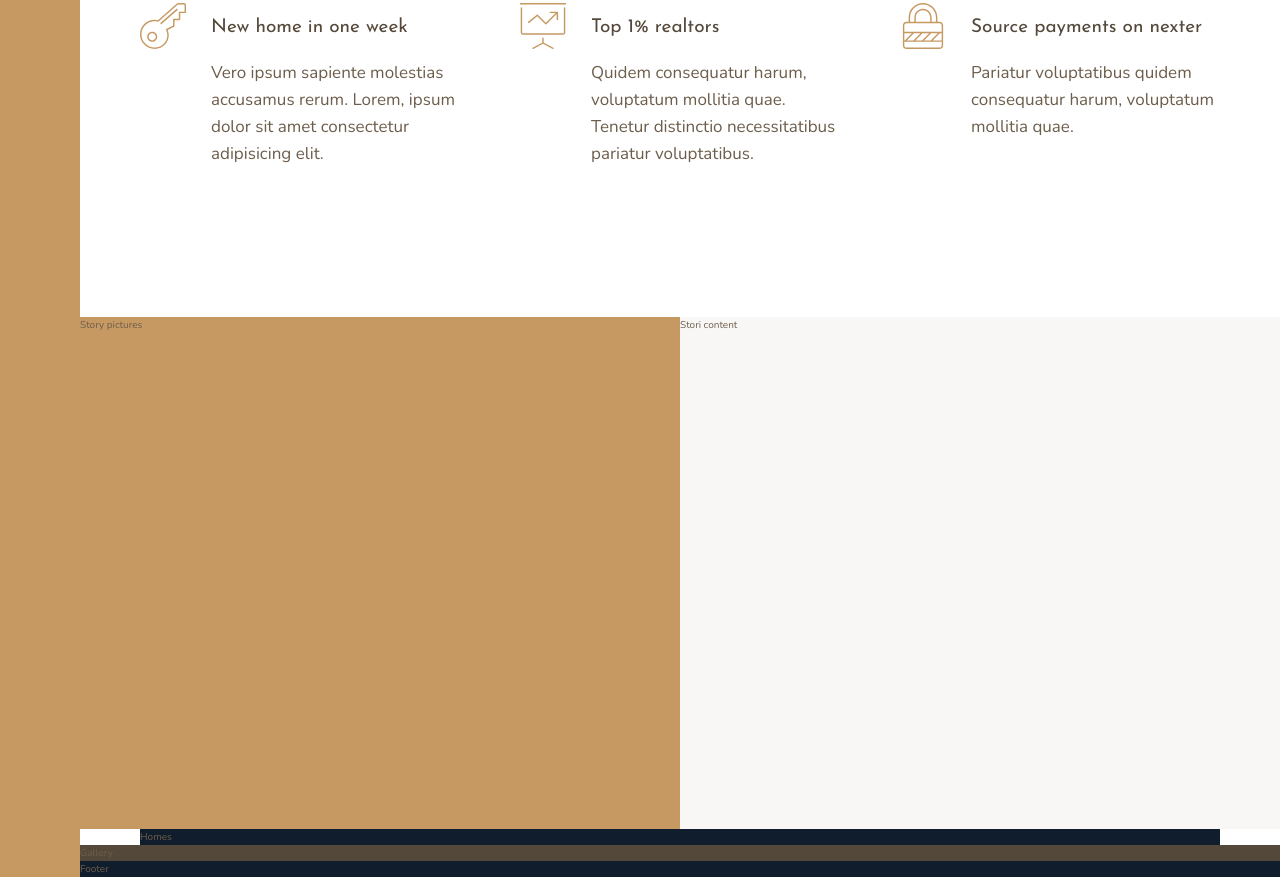
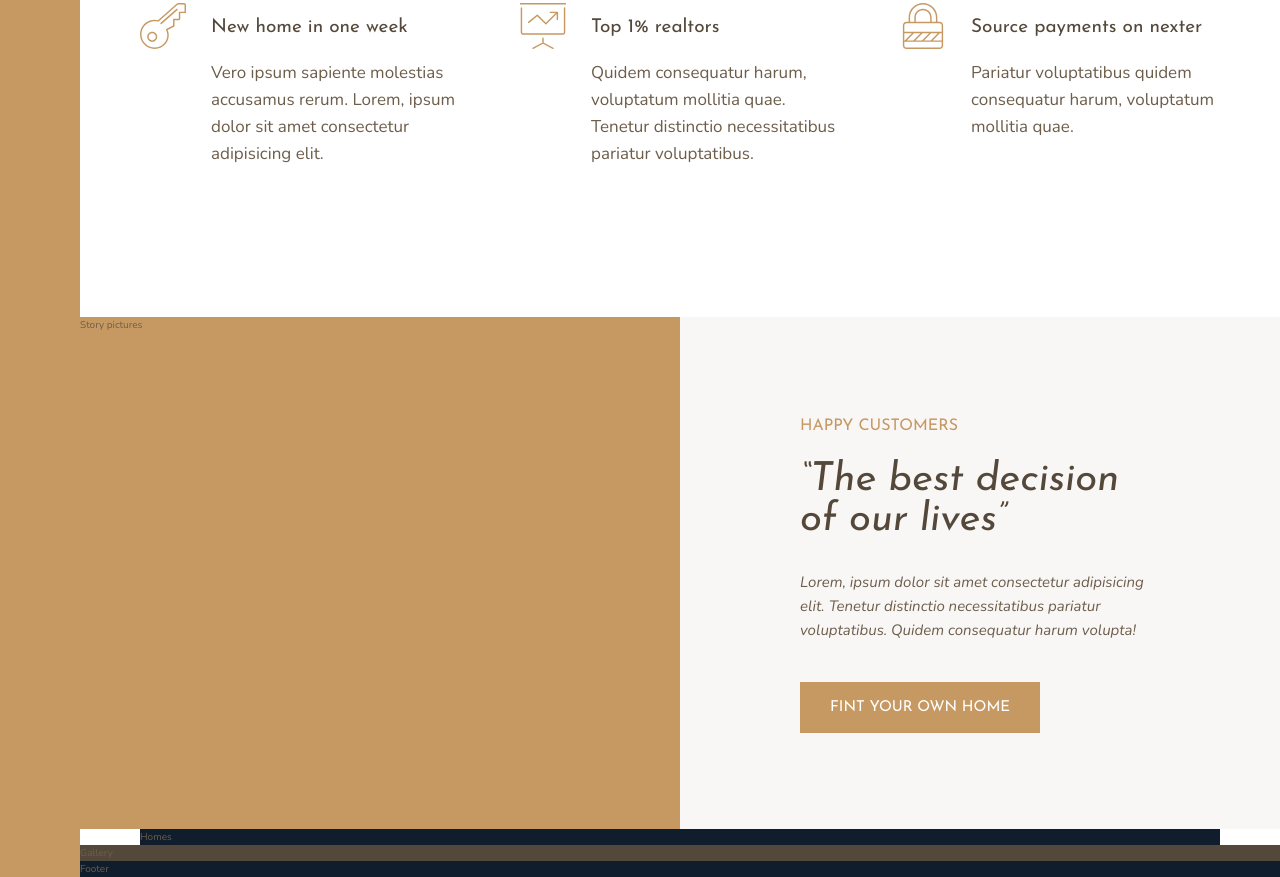
Before and after one commit to Hermodesign/nexter, a website: page index.html in a window 1280 px wide. Shown: the part 991-1868 px from the top of the page. Drawn offline with nearby package versions, Linux system fonts and the light colour scheme.

Commit message:
7 12 2023

```diff
--- a/index.html
+++ b/index.html
@@ -69,10 +69,17 @@
             </svg>
             <h4 class="heading-4 heading-4--dark">Source payments on nexter</h4>
             <p class="feature__text">Pariatur voluptatibus quidem consequatur harum, voluptatum mollitia quae.</p>
+
         </div>
     </section>
     <div class="story__pictures">Story pictures</div>
-    <div class="story__content">Stori content</div>
+    <div class="story__content">
+        <h3 class="heading-3 mb-sm">Happy customers</h3>
+        <h2 class="heading-2 heading-2--dark mb-md">&ldquo;The best decision of our lives&rdquo;</h2>
+        <p class="story__text">Lorem, ipsum dolor sit amet consectetur adipisicing elit. Tenetur distinctio
+            necessitatibus pariatur voluptatibus. Quidem consequatur harum volupta!</p>
+        <button class="btn">Fint your own home</button>
+    </div>
     <section class="homes">Homes</section>
     <section class="gallery">Gallery</section>
     <footer class="footer">Footer</footer>
--- a/sass/_story.scss
+++ b/sass/_story.scss
@@ -7,5 +7,22 @@
   &__content {
     background-color: $color-grey-light-1;
     grid-column: col-start 5 / full-end;
+
+    padding: 6rem 12rem;
+
+    // display: flex;
+    // flex-direction: column;
+    // justify-content: center;
+    // align-items: flex-start;
+
+    display: grid;
+    align-content: center;
+    justify-items: start;
+  }
+
+  &__text {
+    font-size: 1.5rem;
+    font-style: italic;
+    margin-bottom: 4rem;
   }
 }
--- a/sass/_typography.scss
+++ b/sass/_typography.scss
@@ -1,6 +1,27 @@
 %heading {
   font-family: $font-display;
   font-weight: 400;
+}
+
+.heading-2 {
+  @extend %heading;
+  font-size: 4rem;
+  font-style: italic;
+  line-height: 1;
+  &--light {
+    color: $color-grey-light-1;
+  }
+
+  &--dark {
+    color: $color-grey-dark-1;
+  }
+}
+
+.heading-3 {
+  @extend %heading;
+  font-size: 1.6rem;
+  color: $color-primary;
+  text-transform: uppercase;
 }
 
 .heading-4 {
@@ -15,3 +36,36 @@
     color: $color-grey-dark-1;
   }
 }
+
+.btn {
+  background-color: $color-primary;
+  color: #ffffff;
+  border: none;
+  border-radius: none;
+  font-family: $font-display;
+  font-size: 1.5rem;
+  text-transform: uppercase;
+  padding: 1.8rem 3rem;
+  cursor: pointer;
+  transition: all 0.1s;
+
+  &:hover {
+    background-color: $color-primary-dark;
+  }
+}
+
+.mb-sm {
+  margin-bottom: 2rem;
+}
+
+.mb-md {
+  margin-bottom: 3rem;
+}
+
+.mb-lg {
+  margin-bottom: 4rem;
+}
+
+.mb-hg {
+  margin-bottom: 8rem;
+}
```
Also changed, not shown: css/style.css, 1 other file.
